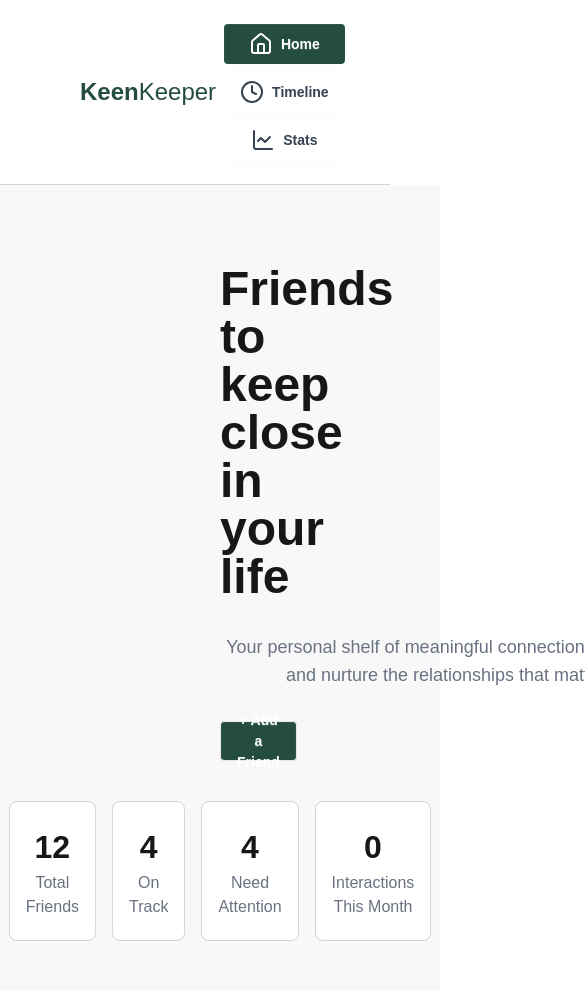
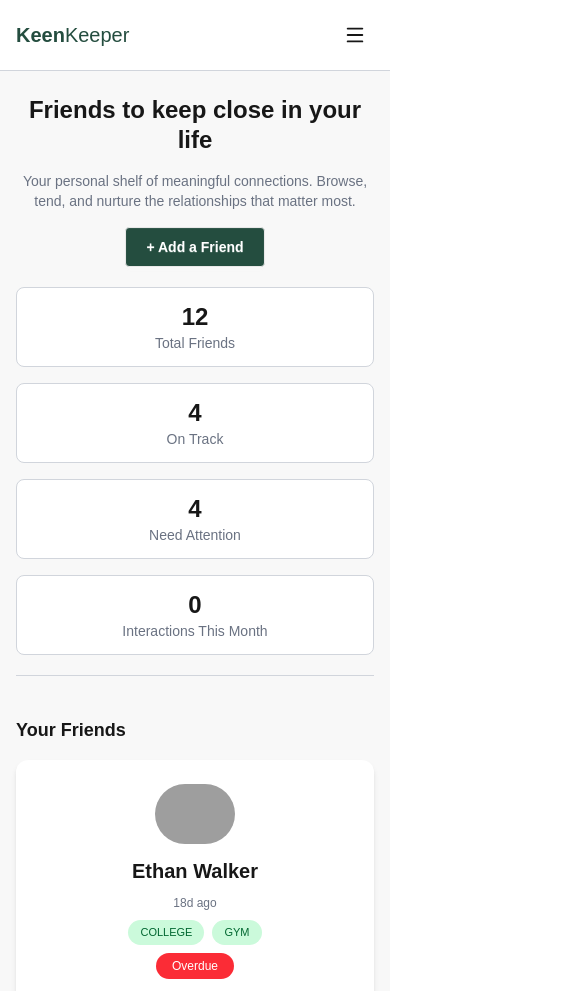
Before and after one commit to supayangit/KeenKeeper, a Next.js app: page / in a window 390 px wide. Shown: the top 991 px of the page, 585 px wide, since content can reach past the window. Built offline with nearby package versions, Linux system fonts and the light colour scheme; grey boxes are pictures that could not be loaded.

Commit message:
made responsive for all devices and polished code

```diff
--- a/src/app/components/Banner.jsx
+++ b/src/app/components/Banner.jsx
@@ -32,34 +32,56 @@ const Banner = ({ friends }) => {
     });
 
     return (
-        <div className='pb-8 border-b border-gray-300'>
-            <div className='space-y-8 text-center'>
-                <h1 className="text-5xl font-bold text-center">
+        <div className='pb-5 sm:pb-8 border-b border-gray-300 mx-auto'>
+
+    {/* Top Content */}
+    <div className='space-y-4 sm:space-y-7 lg:space-y-8 text-center mx-auto'>
+
+        <h1 className="text-2xl sm:text-3xl lg:text-5xl font-bold leading-tight">
             Friends to keep close in your life
         </h1>
-                <p className="text-center mt-4 text-lg w-125 mx-auto text-gray-500">
+
+        <p className="text-sm sm:text-base lg:text-lg max-w-md sm:max-w-xl lg:max-w-2xl mx-auto text-gray-500">
             Your personal shelf of meaningful connections. Browse, tend, and nurture the
-                    relationships that matter most.</p>
-                <button className="btn text-white bg-[#244D3F]">+ Add a Friend</button>
+            relationships that matter most.
+        </p>
+
+        <button className="btn text-white bg-[#244D3F] px-5 sm:px-6">
+            + Add a Friend
+        </button>
     </div>
 
-            <div className="flex justify-center items-center mt-10 gap-4 text-center">
-                <div className='w-65 h-35 p-4 rounded-box bg-white border border-gray-300 flex flex-col justify-center items-center'>
-                    <h1 className='font-semibold text-[32px]'>{friends.length}</h1>
-                    <p className='text-gray-500'>Total Friends</p>
+    {/* Stats Section */}
+    <div className="mt-5 sm:mt-8 sm:mt-10 grid grid-cols-1 sm:grid-cols-2 md:grid-cols-3 lg:grid-cols-4 gap-4 lg:gap-5 text-center mx-auto">
+
+        <div className='w-full sm:w-65 h-20 sm:h-32 p-4 rounded-box bg-white border border-gray-300 flex flex-col justify-center items-center'>
+            <h1 className='font-semibold text-2xl sm:text-3xl'>
+                {friends.length}
+            </h1>
+            <p className='text-gray-500 text-sm sm:text-base'>Total Friends</p>
         </div>
-                <div className='w-65 h-35 p-4 rounded-box bg-white border border-gray-300 flex flex-col justify-center items-center'>
-                    <h1 className='font-semibold text-[32px]'>{counts["on-track"]}</h1>
-                    <p className='text-gray-500'>On Track</p>
+
+        <div className='w-full sm:w-65 h-20 sm:h-32 p-4 rounded-box bg-white border border-gray-300 flex flex-col justify-center items-center'>
+            <h1 className='font-semibold text-2xl sm:text-3xl'>
+                {counts["on-track"]}
+            </h1>
+            <p className='text-gray-500 text-sm sm:text-base'>On Track</p>
         </div>
-                <div className='w-65 h-35 p-4 rounded-box bg-white border border-gray-300 flex flex-col justify-center items-center'>
-                    <h1 className='font-semibold text-[32px]'>{counts.overdue}</h1>
-                    <p className='text-gray-500'>Need Attention</p>
+
+        <div className='w-full sm:w-65 h-20 sm:h-32 p-4 rounded-box bg-white border border-gray-300 flex flex-col justify-center items-center'>
+            <h1 className='font-semibold text-2xl sm:text-3xl'>
+                {counts.overdue}
+            </h1>
+            <p className='text-gray-500 text-sm sm:text-base'>Need Attention</p>
         </div>
-                <div className='w-65 h-35 p-4 rounded-box bg-white border border-gray-300 flex flex-col justify-center items-center'>
-                    <h1 className='font-semibold text-[32px]'>{interactionsThisMonth.length}</h1>
-                    <p className='text-gray-500'>Interactions This Month</p>
+
+        <div className='w-full sm:w-65 h-20 sm:h-32 p-4 rounded-box bg-white border border-gray-300 flex flex-col justify-center items-center'>
+            <h1 className='font-semibold text-2xl sm:text-3xl'>
+                {interactionsThisMonth.length}
+            </h1>
+            <p className='text-gray-500 text-sm sm:text-base'>Interactions This Month</p>
         </div>
+
     </div>
 </div>
     );
--- a/src/app/components/Header.jsx
+++ b/src/app/components/Header.jsx
@@ -1,17 +1,17 @@
 "use client";
 
-import React from 'react';
-import { Clock4, ChartLine, House } from 'lucide-react';
+import React, { useState } from 'react';
+import { Clock4, ChartLine, House, Menu, X } from 'lucide-react';
 import Link from "next/link";
 import { usePathname } from "next/navigation";
 
 const Header = () => {
     const pathname = usePathname();
+    const [isOpen, setIsOpen] = useState(false);
 
     // active route
     const isActive = (path) => {
         if (path === "/") {
-            // Home active on root AND friend pages
             return pathname === "/" || pathname.startsWith("/friends");
         }
         return pathname.startsWith(path);
@@ -19,40 +19,72 @@ const Header = () => {
 
     // Dynamic class for active
     const navClass = (path) =>
-        `btn border-none flex items-center gap-2 transition-all ${
+        `flex items-center gap-2 px-4 py-2 rounded transition-all ${
             isActive(path)
                 ? "bg-[#244D3F] text-white"
-                : "bg-transparent text-gray-700 hover:bg-gray-100"
+                : "text-gray-700 hover:bg-gray-100"
         }`;
 
     return (
-        <div className="flex justify-between items-center py-4 px-20 border-b border-gray-300">
+        <div className="w-full border-b border-gray-300 bg-white">
+            <div className="flex justify-between items-center py-4 px-4 sm:px-6 lg:px-16">
 
                 {/* Logo */}
-            <span className='text-[24px] text-[#244D3F]'>
+                <span className='text-[20px] sm:text-[22px] lg:text-[24px] text-[#244D3F]'>
                     <span className='font-bold'>Keen</span>
                     Keeper
                 </span>
 
-            {/* Nav */}
-            <ul className="menu lg:menu-horizontal text-[14px] gap-2">
-
+                {/* Desktop Nav */}
+                <ul className="hidden lg:flex items-center gap-3 text-[14px]">
                     <Link href="/" className={navClass("/")}>
-                    <House />
+                        <House size={18} />
                         Home
                     </Link>
 
                     <Link href="/timeline" className={navClass("/timeline")}>
-                    <Clock4 />
+                        <Clock4 size={18} />
                         Timeline
                     </Link>
 
                     <Link href="/stats" className={navClass("/stats")}>
-                    <ChartLine />
+                        <ChartLine size={18} />
                         Stats
                     </Link>
+                </ul>
 
+                {/* Mobile Hamburger */}
+                <button
+                    onClick={() => setIsOpen(!isOpen)}
+                    className="lg:hidden p-2 rounded-md hover:bg-gray-100 transition"
+                >
+                    {isOpen ? <X size={22} /> : <Menu size={22} />}
+                </button>
+            </div>
+
+            {/* Mobile Menu */}
+            <div
+                className={`lg:hidden transition-all duration-300 overflow-hidden ${
+                    isOpen ? "max-h-60 opacity-100" : "max-h-0 opacity-0"
+                }`}
+            >
+                <ul className="flex flex-col gap-2 px-4 pb-4 text-[14px]">
+                    <Link href="/" className={navClass("/")} onClick={() => setIsOpen(false)}>
+                        <House size={18} />
+                        Home
+                    </Link>
+
+                    <Link href="/timeline" className={navClass("/timeline")} onClick={() => setIsOpen(false)}>
+                        <Clock4 size={18} />
+                        Timeline
+                    </Link>
+
+                    <Link href="/stats" className={navClass("/stats")} onClick={() => setIsOpen(false)}>
+                        <ChartLine size={18} />
+                        Stats
+                    </Link>
                 </ul>
+            </div>
         </div>
     );
 };
--- a/src/app/components/dashboard/Dashboard.js
+++ b/src/app/components/dashboard/Dashboard.js
@@ -3,10 +3,13 @@ import Card from './card';
 const Dashboard = ({ friends }) => {
     console.log(friends);
     return (
-        <div className='space-y-4'>
-            <h1 className='font-semibold text-[24px]'>Your Friends</h1>
+        <div className='space-y-4 sm:space-y-5 lg:space-y-6 mx-auto'>
 
-            <div className='grid grid-cols-4 gap-4'>
+            <h1 className='font-semibold text-lg sm:text-xl lg:text-2xl'>
+                Your Friends
+            </h1>
+
+            <div className='grid grid-cols-1 sm:grid-cols-2 md:grid-cols-3 lg:grid-cols-4 gap-4 md:gap-5 mx-auto'>
 
                 {friends.map((friend) => {
                     return (
@@ -15,6 +18,7 @@ const Dashboard = ({ friends }) => {
                 })}
 
             </div>
+
         </div>
     );
 };
--- a/src/app/components/dashboard/card.js
+++ b/src/app/components/dashboard/card.js
@@ -22,7 +22,7 @@ const Card = ({ friend }) => {
 
   return (
     <Link href={`/friend/${friend.id}`}>
-    <div className='w-65 flex flex-col items-center gap-3 p-6 bg-white shadow-md rounded-xl'>
+    <div className='w-full sm:w-65 flex flex-col items-center gap-3 p-6 bg-white shadow-md rounded-xl'>
 
       <Image
         src={friend.picture}
--- a/src/app/layout.js
+++ b/src/app/layout.js
@@ -24,23 +24,37 @@ export const metadata = {
 export default function RootLayout({ children }) {
   return (
 
-    <html lang="en" className={`${geistSans.variable} ${geistMono.variable} h-full antialiased`}>
+    <html
+      lang="en"
+      className={`${geistSans.variable} ${geistMono.variable} h-full antialiased`}
+    >
+      <body className="flex flex-col min-h-screen">
 
-      <body className="">
         <Header />
 
-        <main className="bg-base-200 py-20 px-55 space-y-10">
-          <Suspense fallback={<div className='mx-auto'><span className="loading loading-bars loading-xs"></span>
-            <span className="loading loading-bars loading-sm"></span>
-            <span className="loading loading-bars loading-md"></span>
-          </div>}>
+        <main className="flex-1 bg-base-200
+                     py-6 sm:py-10 lg:py-14
+                     px-4 sm:px-22 md:px-16 lg:px-45
+                     space-y-4 sm:space-y-8 lg:space-y-10">
+
+          <Suspense
+            fallback={
+              <div className='mx-auto flex gap-1 sm:gap-2'>
+                <span className="loading loading-bars loading-xs"></span>
+                <span className="loading loading-bars loading-sm"></span>
+                <span className="loading loading-bars loading-md"></span>
+              </div>
+            }
+          >
             {children}
           </Suspense>
+
         </main>
 
         <ToastContainer />
 
         <Footer />
+
       </body>
     </html>
   );
--- a/src/app/page.js
+++ b/src/app/page.js
@@ -4,7 +4,7 @@ import Dashboard from './components/dashboard/Dashboard';
 
 
 const fetchFriends = async () => {
-  const res = await fetch('/friends.json');
+  const res = await fetch('http://localhost:3000/friends.json');
   return res.json();
 
 };
@@ -13,7 +13,7 @@ export default async function Home() {
   const friends = await fetchFriends();
 
   return (
-    <div className='space-y-10'>
+    <div className='space-y-10 mx-auto'>
       <>
         <Banner friends={friends} />
         <Dashboard friends={friends} />
```
Also changed, not shown: src/app/components/Footer.jsx (+8 -8 lines), src/app/friend/[id]/page.jsx (+56 -35 lines), src/app/stats/page.jsx (+44 -17 lines), src/app/timeline/page.jsx (+50 -21 lines), src/app/friend/[id]/test.jsx (added), 1 other file (tests, documents, lock files or other folders). Lines whose indentation alone changed are shown as unchanged.
